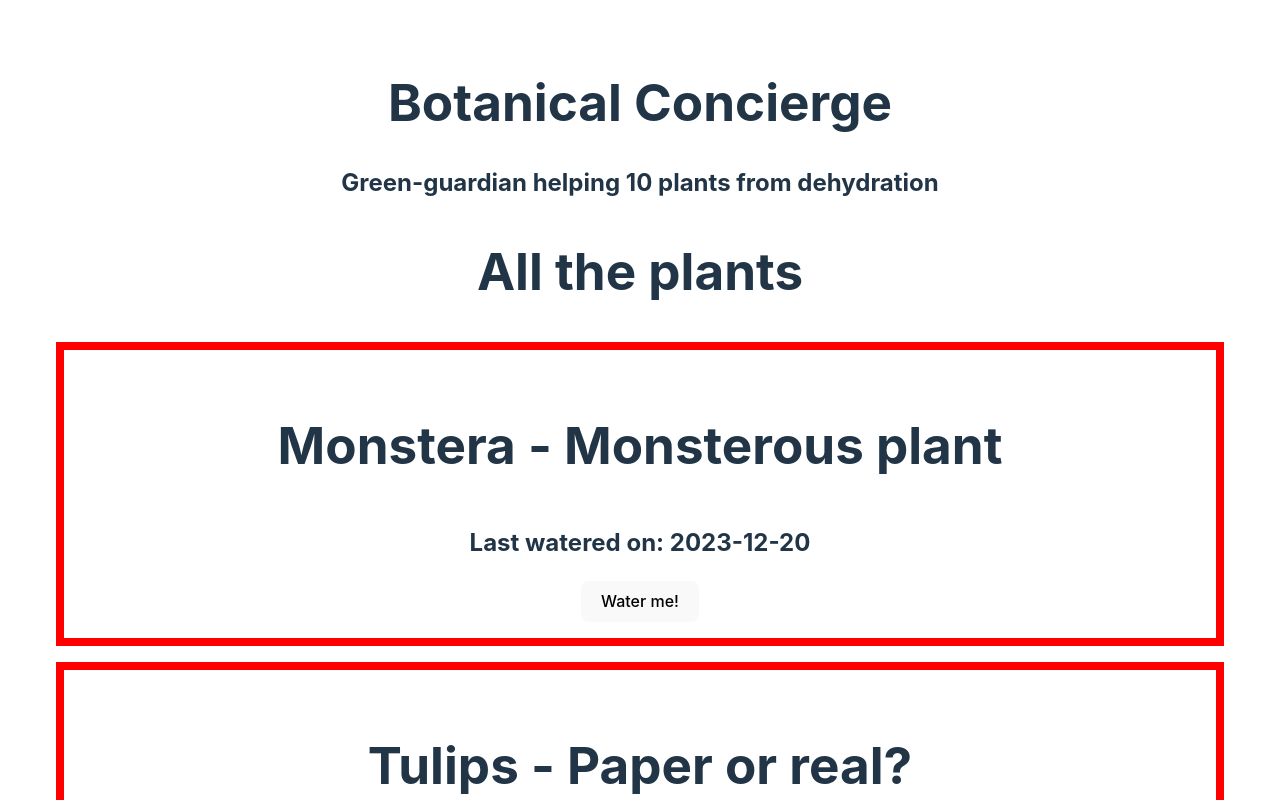
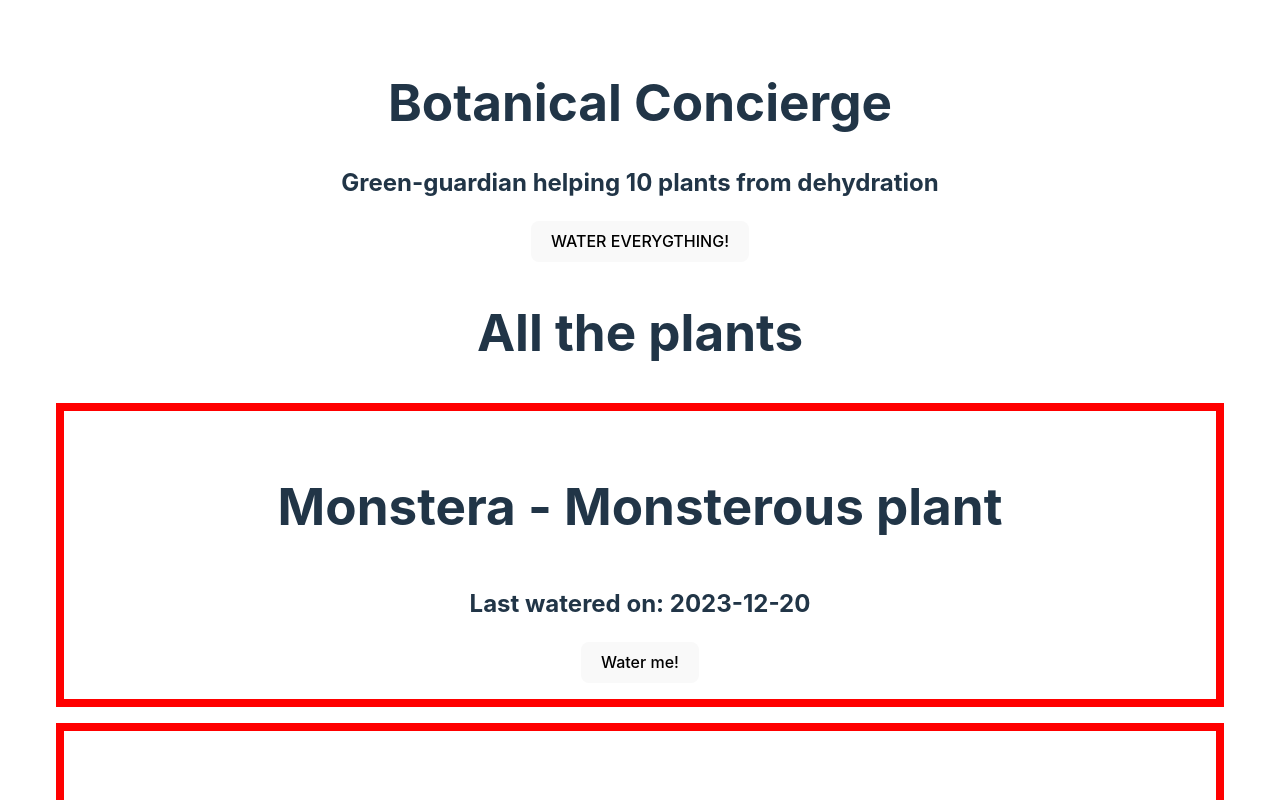
Before and after one commit to leslieyjkim/Botanical_concierge_WateringApp_2024, a React (Vite) app in the folder Plant_watering_app/: page / in a window 1280 px wide. Shown: the top 800 px of the page. Built offline with nearby package versions, Linux system fonts and the light colour scheme.

Commit message:
Add new button & function of water all plants

```diff
--- a/Plant_watering_app/src/App.jsx
+++ b/Plant_watering_app/src/App.jsx
@@ -47,6 +47,20 @@ function App() {
     setPlants(updatedPlants);
   };
 
+  const waterAllPlants = () => {
+    const updatedPlants = { ...plants };
+
+    for (const plantId in plants) {
+      const updatedPlant = { ...plants[plantId] };
+
+      updatedPlant.lastWatered = new Date().toLocaleDateString();
+
+      updatedPlants[plantId] = updatedPlant;
+    }
+
+    setPlants(updatedPlants);
+  };
+
   return (
     <>
       <Header amount={plantList.length}/>
@@ -63,6 +77,7 @@ function App() {
       <button onClick={() => updateWateredDate("10")}>Plant 10</button>
     </section>  */}
     <main>
+      <button onClick={waterAllPlants}>WATER EVERYGTHING!</button>
       <PlantList plants={plantList} updateWateredDate={updateWateredDate} />
     </main>
     </>
```
